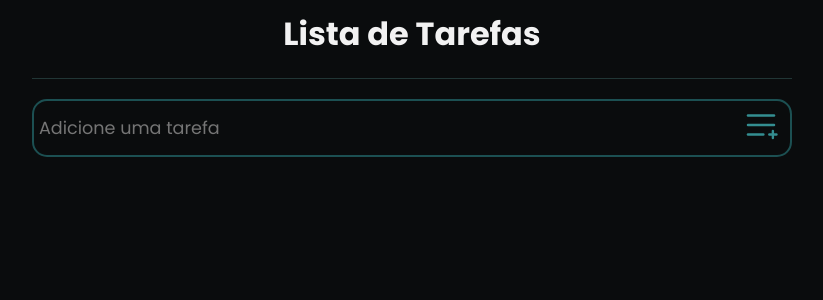
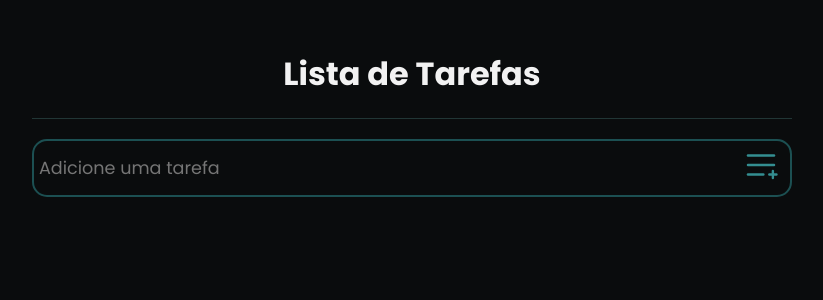
Before and after one commit to angelicapedroso/to-do-react, a React (Vite) app: page / in a window 1280 px wide. Shown: the top 300 px of the page, without its empty margins (228-1051 px from the left). Built offline with nearby package versions, Linux system fonts and the light colour scheme.

Commit message:
refactor: change css button

```diff
--- a/src/components/List/index.tsx
+++ b/src/components/List/index.tsx
@@ -16,6 +16,7 @@ export default function List({
 }: Props): React.FunctionComponentElement<{}> {
   return (
     <Container done={done}>
+      <div>
         <input
           type="checkbox"
           id="checkbox"
@@ -23,7 +24,9 @@ export default function List({
           onChange={({ target }) => handleTaskChange(id, target.checked)}
         />
         <label htmlFor="checkbox">{name}</label>
+      </div>
 
+      <div>
         <button
           type="button"
         >
@@ -36,6 +39,7 @@ export default function List({
         >
           <Trash size={24} color="#f2f2f2" />
         </button>
+      </div>
 
     </Container>
   );
--- a/src/components/List/styles.ts
+++ b/src/components/List/styles.ts
@@ -26,6 +26,7 @@ const Container = styled.div(({ done }: ContainerProps) => (
   button {
     background: none;
     border: none;
+    margin-left: 5px;
   }
 
   button:hover {
--- a/src/pages/Home/styles.ts
+++ b/src/pages/Home/styles.ts
@@ -8,6 +8,7 @@ export const Content = styled.div`
 `;
 
 export const Header = styled.h1`
+  margin-top: 40px;
   color: var(--color-five);
   text-align: center;
   border-bottom: 1px solid var(--color-two);
```
Lines whose indentation alone changed are shown as unchanged.
